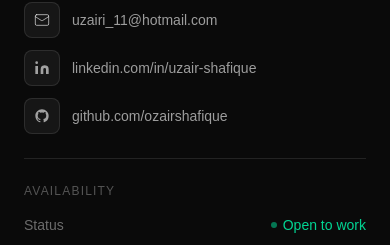
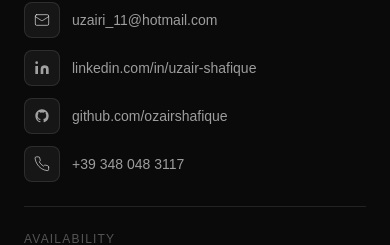
Before and after one commit to ozairshafique/ai-engineer-portfolio, a Next.js app: page / in a window 390 px wide. Shown: the part 5523-5768 px from the top of the page. Built offline with nearby package versions, Linux system fonts and the light colour scheme.

Commit message:
add phone component and update contact links

```diff
--- a/components/ContactInfo.tsx
+++ b/components/ContactInfo.tsx
@@ -33,6 +33,24 @@ function GitHubIcon() {
     </svg>
   );
 }
+
+function PhoneIcon() {
+  return (
+    <svg
+      width="16"
+      height="16"
+      viewBox="0 0 24 24"
+      fill="none"
+      stroke="currentColor"
+      strokeWidth="1.5"
+      strokeLinecap="round"
+      strokeLinejoin="round"
+    >
+      <path d="M22 16.92v3a2 2 0 0 1-2.18 2 19.79 19.79 0 0 1-8.63-3.07A19.5 19.5 0 0 1 4.69 12a19.79 19.79 0 0 1-3.07-8.67A2 2 0 0 1 3.6 1.27h3a2 2 0 0 1 2 1.72c.127.96.361 1.903.7 2.81a2 2 0 0 1-.45 2.11L7.91 8.82a16 16 0 0 0 6.29 6.29l1.12-.93a2 2 0 0 1 2.11-.45c.907.339 1.85.573 2.81.7a2 2 0 0 1 1.72 2.03z" />
+    </svg>
+  );
+}
+
 const contactLinks = [
   {
     label: "uzairi_11@hotmail.com",
@@ -48,6 +66,12 @@ const contactLinks = [
     label: "github.com/ozairshafique",
     href: "https://github.com/ozairshafique",
     icon: <GitHubIcon />,
+  },
+
+  {
+    label: "+39 348 048 3117",
+    href: "tel:+393480483117",
+    icon: <PhoneIcon />,
   },
 ];
 const availability = [
```
